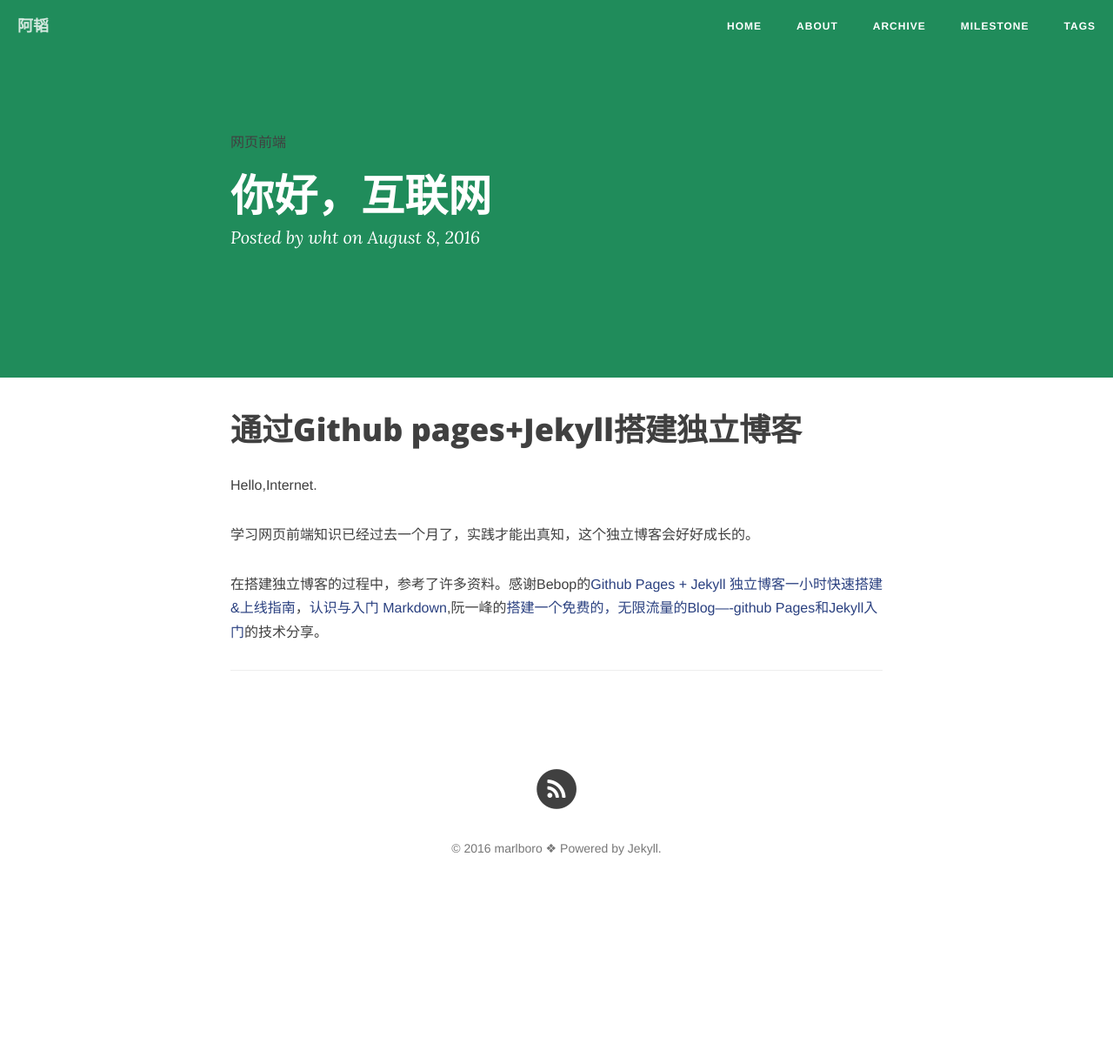
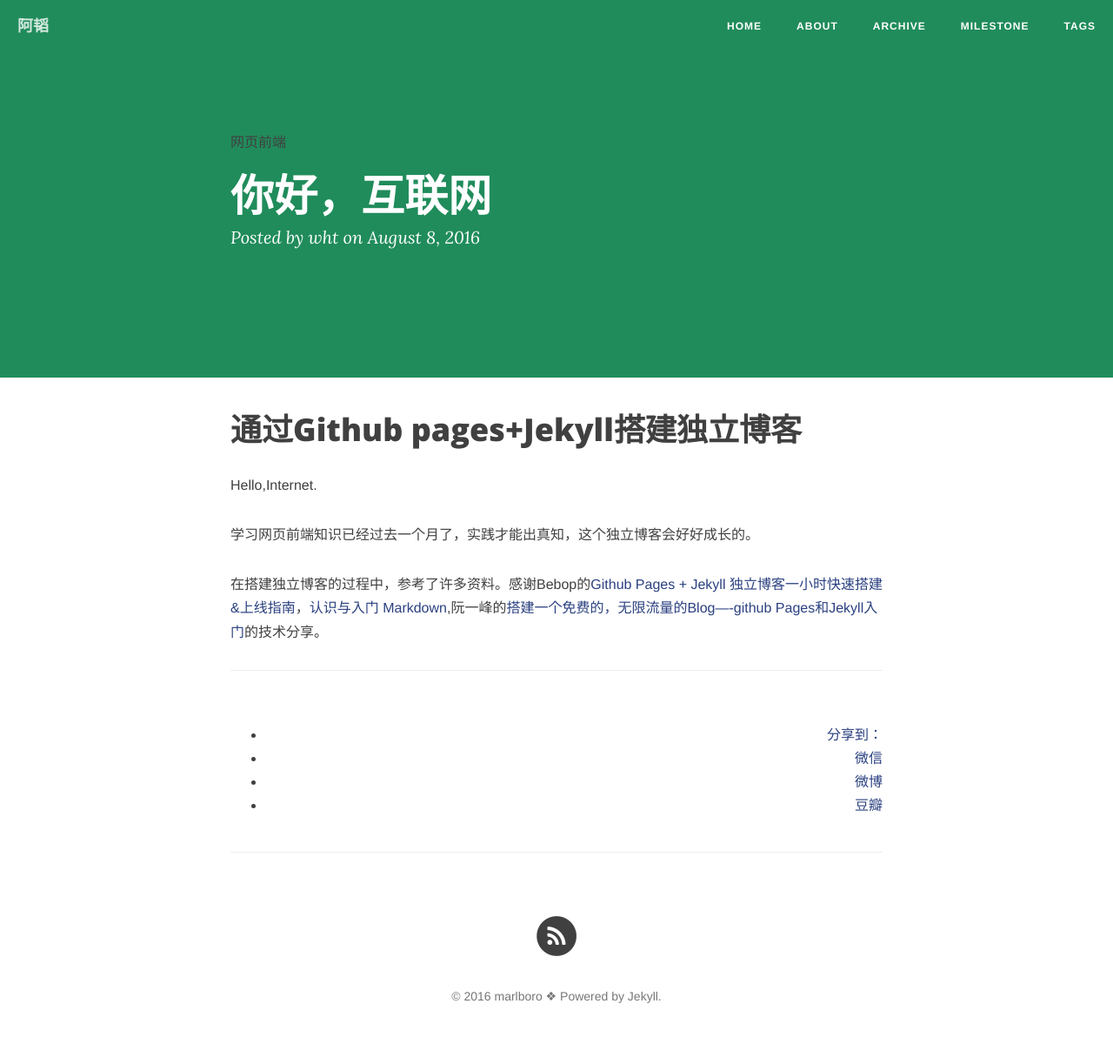
Before and after one commit to marlboro233544951/marlboro233544951.github.io, a Jekyll site: the page built from _posts/2016-08-08-hello-web.md, in a window 1280 px wide. Shown: the whole page at 87% size. Built offline with Jekyll 4.4.1, drawn with Linux system fonts in a browser that asks for light colours; nearby versions of some CDN libraries; comment, search, counter and statistics services are not loaded; before the commit the page ends 1053 px from its top, so only the background shows below that.

Commit message:
commenttest

```diff
--- a/_config.yml
+++ b/_config.yml
@@ -48,7 +48,7 @@
 
 # Comments
 comments :
-  # provider : duoshuo
+  provider : duoshuo
   duoshuo :
     short_name : whttoday
   disqus :
--- a/_layouts/post.html
+++ b/_layouts/post.html
@@ -55,8 +55,9 @@
                     {% endif %}
                 </ul>
 
+
                 <!-- Duoshuo Share start -->
-               <!--  <style>
+                <style>
                     .ds-share{
                         text-align: right;
                     }
@@ -85,24 +86,24 @@
                       </div>
                     </div>
                 <hr>
-                </div> -->
+                </div>
                 <!-- Duoshuo Share end-->
 
 
                 <!-- 多说评论框 start -->
-                <!-- <div class="comment">
+                <div class="comment">
                     <div class="ds-thread" data-thread-key="{{page.id}}" data-title="{{page.title}}" data-url="{{site.url}}{{page.url}}"></div>
-                </div> -->
+                </div>
                 <!-- 多说评论框 end -->
-           <!--  </div>
+            </div>
         </div>
-    </div> -->
+    </div>
 </article>
 
 
 
 <!-- 多说公共JS代码 start (一个网页只需插入一次) -->
-<!-- <script type="text/javascript">
+<script type="text/javascript">
 var duoshuoQuery = {short_name:"whttoday"};
     (function() {
         var ds = document.createElement('script');
@@ -112,7 +113,7 @@
         (document.getElementsByTagName('head')[0]
          || document.getElementsByTagName('body')[0]).appendChild(ds);
     })();
-</script> -->
+</script>
 <!-- 多说公共JS代码 end -->
 
 <!-- async load function -->
```
Also changed, not shown: 2 other files.
